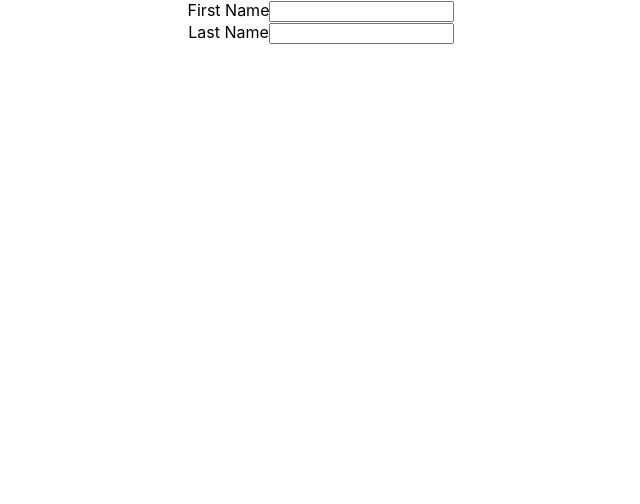
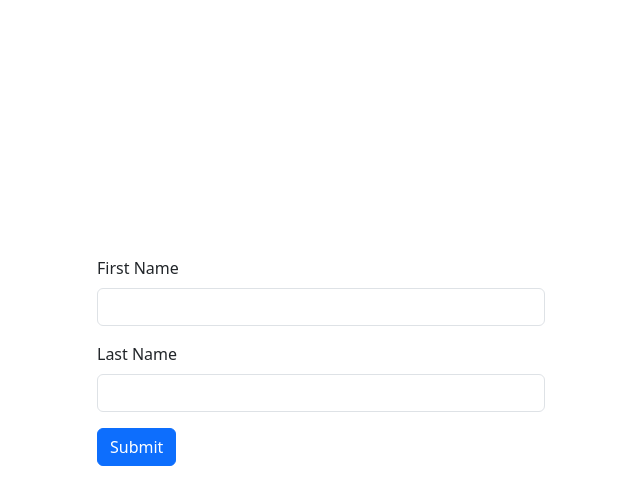
Before and after one commit to bhargavgopal-lanke/React-redux-toolikit, a React (Create React App) app: page / in a window 1280 px wide. Shown: the top 504 px of the page, without its empty margins (319-959 px from the left). Built offline with nearby package versions, Linux system fonts and the light colour scheme; the HTML template or start-up script is replaced by a standard one.

Commit message:
bootstrap added to the application.

```diff
--- a/package.json
+++ b/package.json
@@ -7,6 +7,9 @@
     "@testing-library/jest-dom": "^5.17.0",
     "@testing-library/react": "^13.4.0",
     "@testing-library/user-event": "^13.5.0",
+    "bootstrap": "^5.3.3",
+    "jquery": "^3.7.1",
+    "popper.js": "^1.16.1",
     "react": "^18.3.1",
     "react-dom": "^18.3.1",
     "react-redux": "^9.1.2",
--- a/src/App.css
+++ b/src/App.css
@@ -36,3 +36,8 @@
     transform: rotate(360deg);
   }
 }
+
+.react-form {
+  max-width: 35%;
+  margin: 20% auto;
+}
--- a/src/App.js
+++ b/src/App.js
@@ -3,6 +3,8 @@
 import store from "./store";
 import { setFirstName, setLastName } from "./slices/form-slice";
 import { useSelector } from "react-redux";
+import "bootstrap/dist/css/bootstrap.min.css";
+import "bootstrap/dist/js/bootstrap.bundle.min";
 
 function App() {
   const [formData, setFormData] = useState({});
@@ -18,23 +20,26 @@
   console.log("lastName", lastName);
 
   return (
-    <div className="App">
-      <div className="form-group">
-        <label>First Name</label>
+    <div className="react-form">
+      <div className="form-group mb-3 ">
+        <label class="form-label">First Name</label>
         <input
           type="text"
           name="firstName"
+          className="form-control"
           value={formData.firstName}
           onChange={(e) => {
             handleChange(e);
             store.dispatch(setFirstName(e.target.value));
           }}
         />
-        <br />
-        <label>Last Name</label>
+      </div>
+      <div className="form-group mb-3 ">
+        <label class="form-label">Last Name</label>
         <input
           type="text"
           name="lastName"
+          className="form-control"
           value={formData.lastName}
           onChange={(e) => {
             handleChange(e);
@@ -42,6 +47,7 @@
           }}
         />
       </div>
+      <button type="submit" className="btn btn-primary">Submit</button>
     </div>
   );
 }
```
Also changed, not shown: 1 other file (tests, documents, lock files or other folders).
